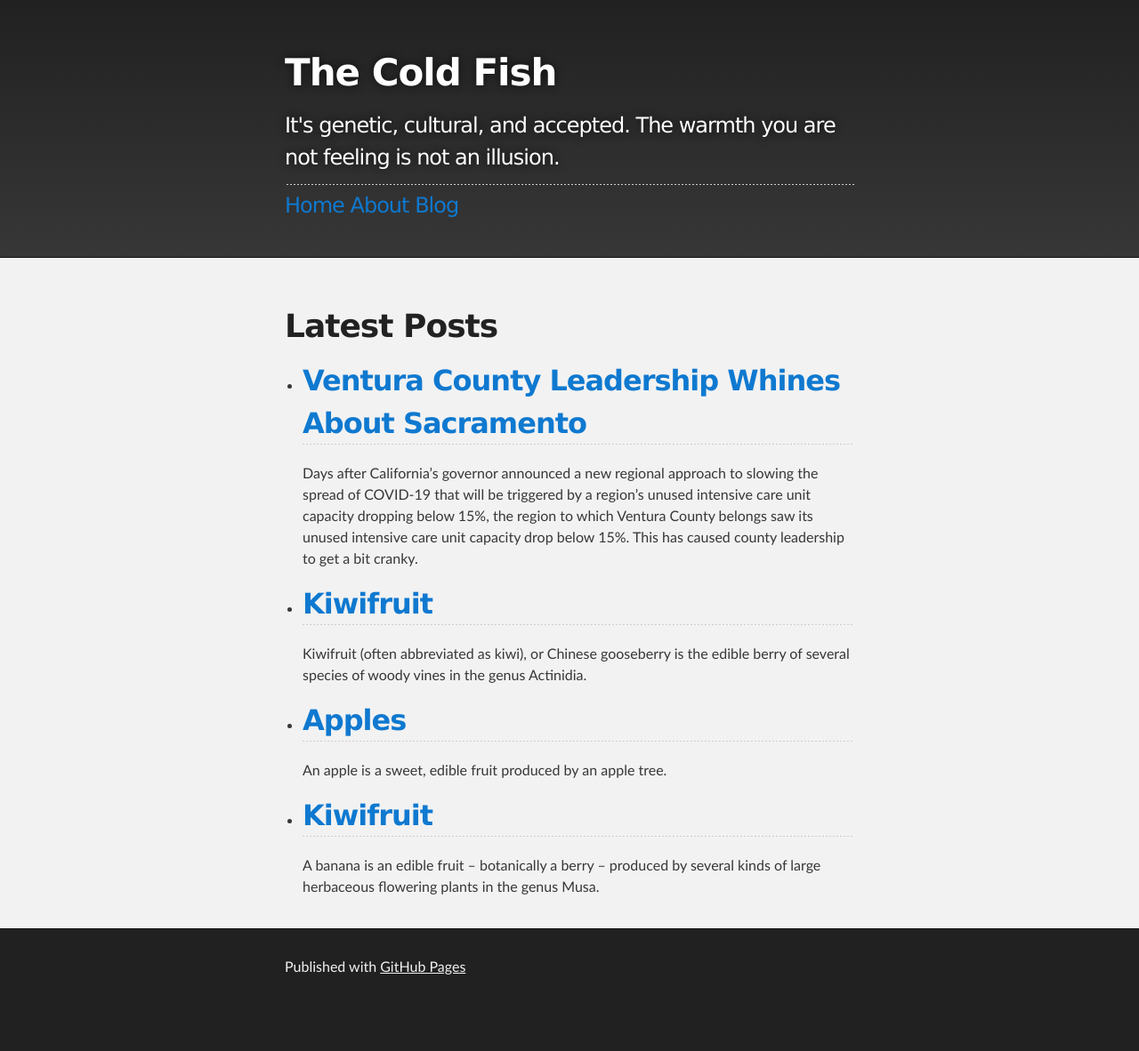
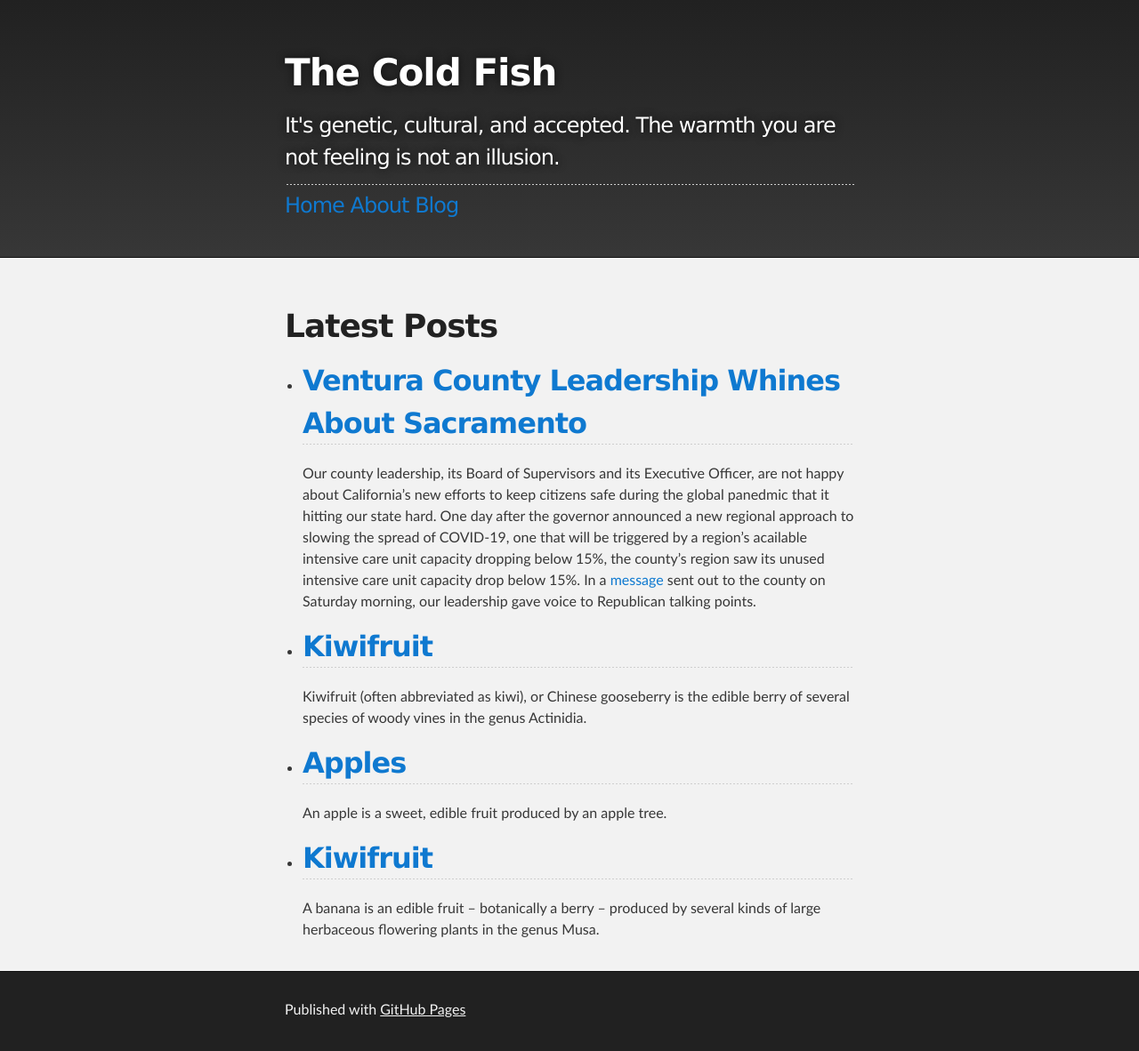
Before and after one commit to millerj870/millerj870.github.io, a Jekyll site: the page built from blog.html, in a window 1280 px wide. Shown: the whole page at 89% size. Built offline with Jekyll 4.4.1, drawn with Linux system fonts in a browser that asks for light colours; before the commit the page ends 1134 px from its top, so only the background shows below that; part of the change alters nothing that is shown.

Commit message:
edits
revising narrative

```diff
--- a/_posts/2020-12-05-ventura-county-leadership-whines.md
+++ b/_posts/2020-12-05-ventura-county-leadership-whines.md
@@ -3,6 +3,31 @@ title: Ventura County Leadership Whines About Sacramento
 author: jason
 layout: post
 ---
-Days after California's governor announced a new regional approach to slowing the spread of COVID-19 that will be triggered by a region's unused intensive care unit capacity dropping below 15%, the region to which Ventura County belongs saw its unused intensive care unit capacity drop below 15%.  This has caused county leadership to get a bit cranky.
 
-It's not clear if it's members of the county Board of Supervisors or the Executive Officer, but county leadership is pushing back against Sacramento's new efforts to protect people by complaining that (1) Ventura County should not be placed in the Sounthern California region with other counties that compare poorly to ours, and (2) this new stay-at-home order is hurting businesses and the people they employ without sufficient justification in the form of data and science.
+Our county leadership, its Board of Supervisors and its Executive Officer, are not happy about California's new efforts to keep citizens safe during the global panedmic that it hitting our state hard.  One day after the governor announced a new regional approach to slowing the spread of COVID-19, one that will be triggered by a region's acailable intensive care unit capacity dropping below 15%, the county's region saw its unused intensive care unit capacity drop below 15%.  In a [message](https://vcportal.ventura.org/covid19/docs/2020-12-05_Stay_Home_Order_Triggered_in_Ventura_County_and_So_Cal_Region.pdf) sent out to the county on Saturday morning, our leadership gave voice to Republican talking points.
+
+In the message, they told us they were pushing back against Sacramento's new efforts to protect people because (1) Ventura County should not be placed in the large Sounthern California region aklong side counties that compare poorly to ours, and (2) there's insufficient data to warrant restrictions on local businesses.  Other counties were saying the same thing.
+
+Let's assay these callous and selfish positions one at a time.
+
+The first claim, of Ventura County's exceptionalism in Sacramento's regional framework, fell apart quickly before citizens received the email.  Sometime between when they drafted their message (Friday afternoon) and the time it was sent out, the county's own availble intensive care unit capacity was adjusted downward from 20+% to the triggering value of 15%.  So it turns out that we are dragging our neighbors into a stay-at-home state and not so much the other way around.
+
+The implied exceptionalism or their message should embarass county residents, too.  We are more like our neighboring counties than we are different.  Our county borders are pourus.  Think back to summer when LA County was closing its beaches.  My neighbors worried that LA residents would shift their coastal activites north to our beaches.  Similarly, when one county in the region exhausts its ICU capacity, other neighbors will be there to take our seriously ill.  In a pandemic, we need to loosen our grip on our hopes for local control of the county and create systems were we can work together against the virus.  Our county leadership has lost sight of this.
+
+The second claim, that the state is not taking a scientific and data-driven approach to its public health measures rings especially hollow in our county.  This parroting Republican talking points could just as well be directed at county leadership themselves.  We have online COVID-19 dashboards and information pages, but there is no place to find information about results from contact tracing in the county.  In addition, the thin and repetitive county guidance on COVID-19 never mentions lessons learned from contact tracing.  The exception might be their vague claims that contact tracing data does not suggest the virus is spreading due to business activity in the county.
+
+So let's look at that claim.
+
+
+
+
+
+In Ventura County, our leadership says that there is no data to suggest that SARS-CoV-2 is transmitted through area businesses.  Leadership claims that data shows the virus is spreading through private, social gathering.  For this reason, they claim, the state-wide order is too coarse.  It penalizes businesses unfairly.
+
+Let's take a scientific and data-driven approach to these claims.  The only data citizens in Ventura County have on the spread of SARS-CoV-2 is that which has been shared with the Board of Supervisors in their public meetings.  The most recent is their meeting on [November 17th](https://ventura.granicus.com/DocumentViewer.php?file=ventura_58a3c87e35233d17ed380f3ab3956c34.pdf&view=1).  Agenda item 8, [``Receive a Report Regarding the Novel Coronavirus and Associated Disease known as COVID- 19''](http://bosagenda.countyofventura.org/sirepub/cache/2/nrt2vftlf1kkruemtjj4jhv1/161598712052020082726157.PDF).  These slides celebrate busines compliance without much evidence, and they claim the county takes a data-driven approach to public health measures.  They report COVID-19 cases are primarily from Long Term Care Facilities (4.9%), Grocery and Food Services (1.9%), School (0.6%), and Other (8.5%). They report that in the week ending on Halloween, 9.6% of cases were from large gatherings, and statewide cases were in healthcare services (50%), other (15%), restaurants (7%), schools (1%), and private homes (0.8%).
+
+Look at these numbers and ask if they support county leadership's position that COVID-19 infections are NOT spreading through contact at retail businesses, restaurants, non-essential infrastructure.  They don't.
+
+If there is better data out there, county Supervisors should share it.  Now.
+
+Without data, citizens can only conclude that the county's approach to public health is motivated primarily by revenue, prioritizing the interests of business owners and what can only be called greedy capitalists in the county.  This certainloy isn't the case, but there's little evidence to the contrary.
```
